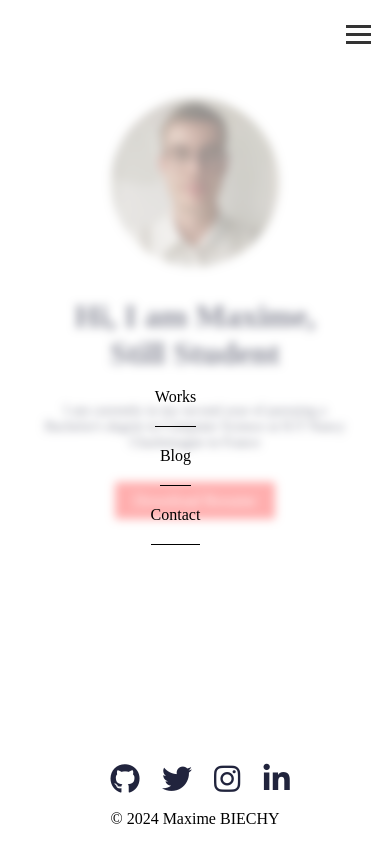
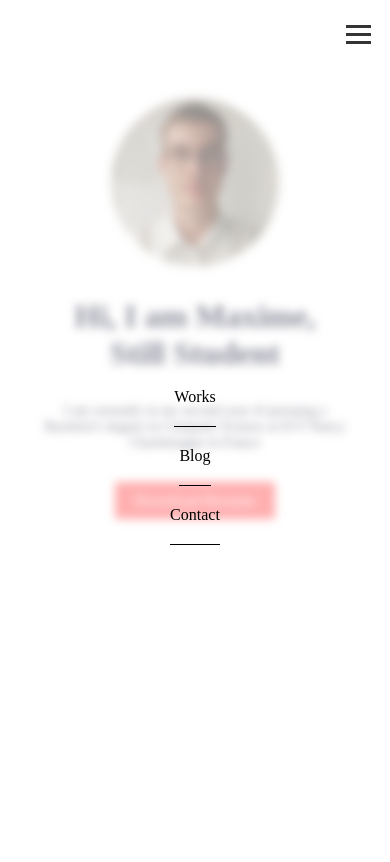
Before and after one commit to MaximeBiechy/Portfolio, a plain HTML site: page index.html in a window 390 px wide. Both pictures are taken after a click on the element 357 px from the left and 29 px from the top of the page. Drawn offline with Linux system fonts and the light colour scheme.

Commit message:
changement position footer (fixed -> absolute + correction alignement des liens dans le menu burger

```diff
--- a/css/style.css
+++ b/css/style.css
@@ -18,7 +18,8 @@ svg {
 
 body {
   margin: 0; /* Supprime la marge par défaut du corps */
-  min-height: 100vh; /* Fixe la hauteur minimale du corps à 100% de la hauteur de la vue */
+  min-height: 100dvh; /* Fixe la hauteur minimale du corps à 100% de la hauteur de la vue */
+  position: relative;
 }
 
 h1,
@@ -153,7 +154,7 @@ header {
 }
 
 footer {
-  position: fixed;
+  position: absolute;
   bottom: 0;
   width: 100%;
   height: auto;
@@ -196,13 +197,13 @@ footer {
   .navbar.active {
     display: flex;
     flex-direction: column; /* Affiche les éléments verticalement */
-    justify-content: flex-start; /* Aligne le contenu horizontalement sur l'extrémité gauche du conteneur */
+    justify-content: center;
     align-items: flex-end;
     margin: 5% 0 0 0;
     top: 0;
     right: 0;
     position: absolute;
-    height: 100vh;
+    height: 100dvh;
     width: 100%;
     background-color: rgba(255, 255, 255, 0.2);
     backdrop-filter: blur(5px);
@@ -215,6 +216,7 @@ footer {
     align-items: center; /* Aligne le contenu verticalement sur le centre */
     height: 100%;
     width: 100%;
+    margin: 0;
     background-color: rgba(255, 255, 255, 0.2);
     backdrop-filter: blur(5px);
   }
--- a/index.html
+++ b/index.html
@@ -50,8 +50,8 @@
       </div>
     </section>
 
-    <footer>
-      <div class="footer">
+    <footer id="footer">
+      <div class="container-footer">
         <ul class="social-icons">
           <li>
             <a href="https://github.com/MaximeBiechy" target="_blank">
--- a/script.js
+++ b/script.js
@@ -2,10 +2,17 @@
 const burgerMenu = document.querySelector(".burger-menu");
 const navbar = document.querySelector(".navbar");
 const navLinks = document.querySelectorAll(".nav-links a");
+const footer = document.getElementById("footer");
 
 // On ajoute un événement au clic sur le burger menu
 burgerMenu.addEventListener("click", () => {
   navbar.classList.toggle("active");
+  // On affiche ou on cache le footer
+  if (footer.style.display === "none") {
+    footer.style.display = "flex";
+  } else {
+    footer.style.display = "none";
+  }
 });
 
 // On ajoute un événement au clic sur les liens du menu pour fermer le menu burger et activer le dernier lien cliqué
```
